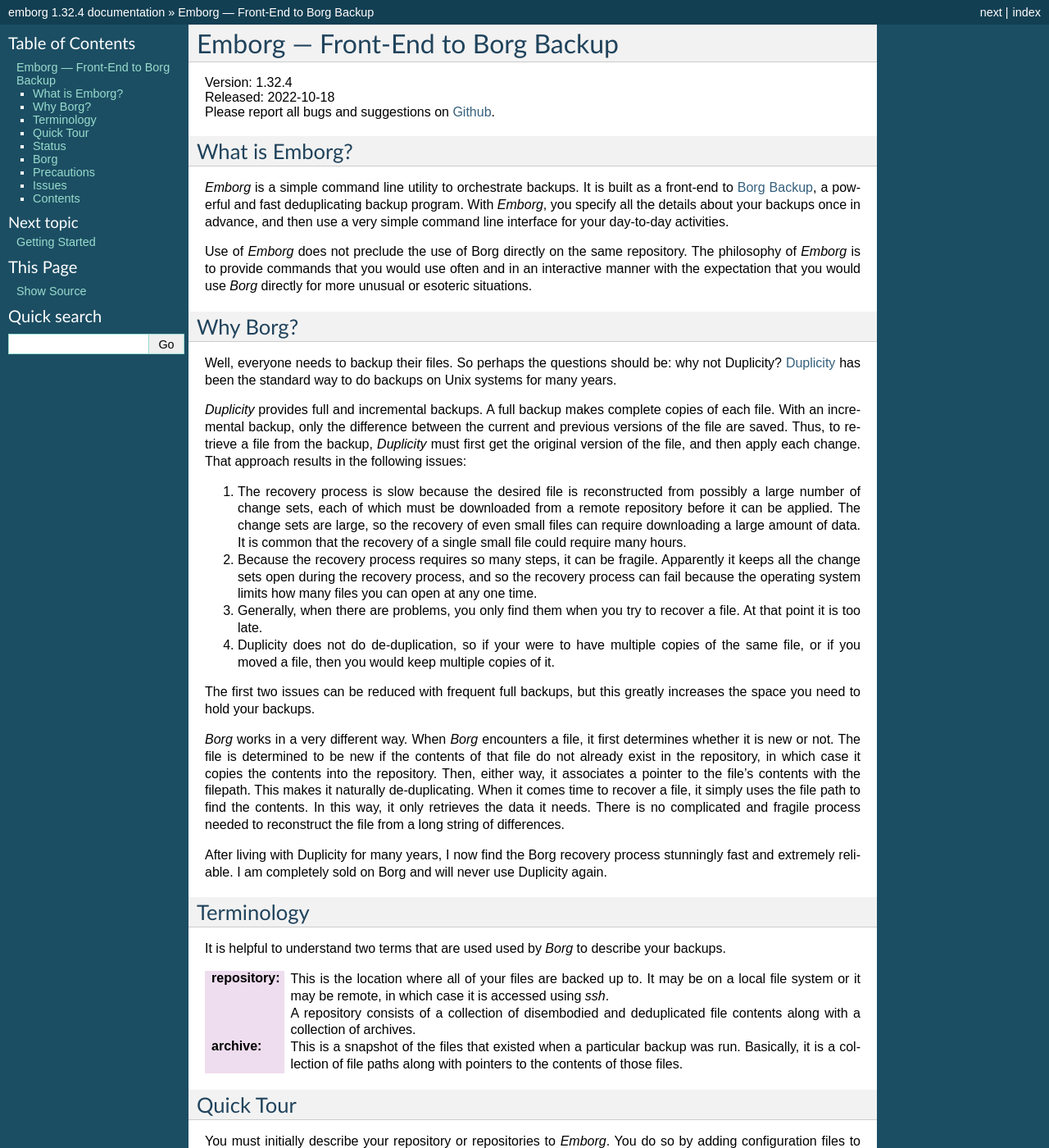
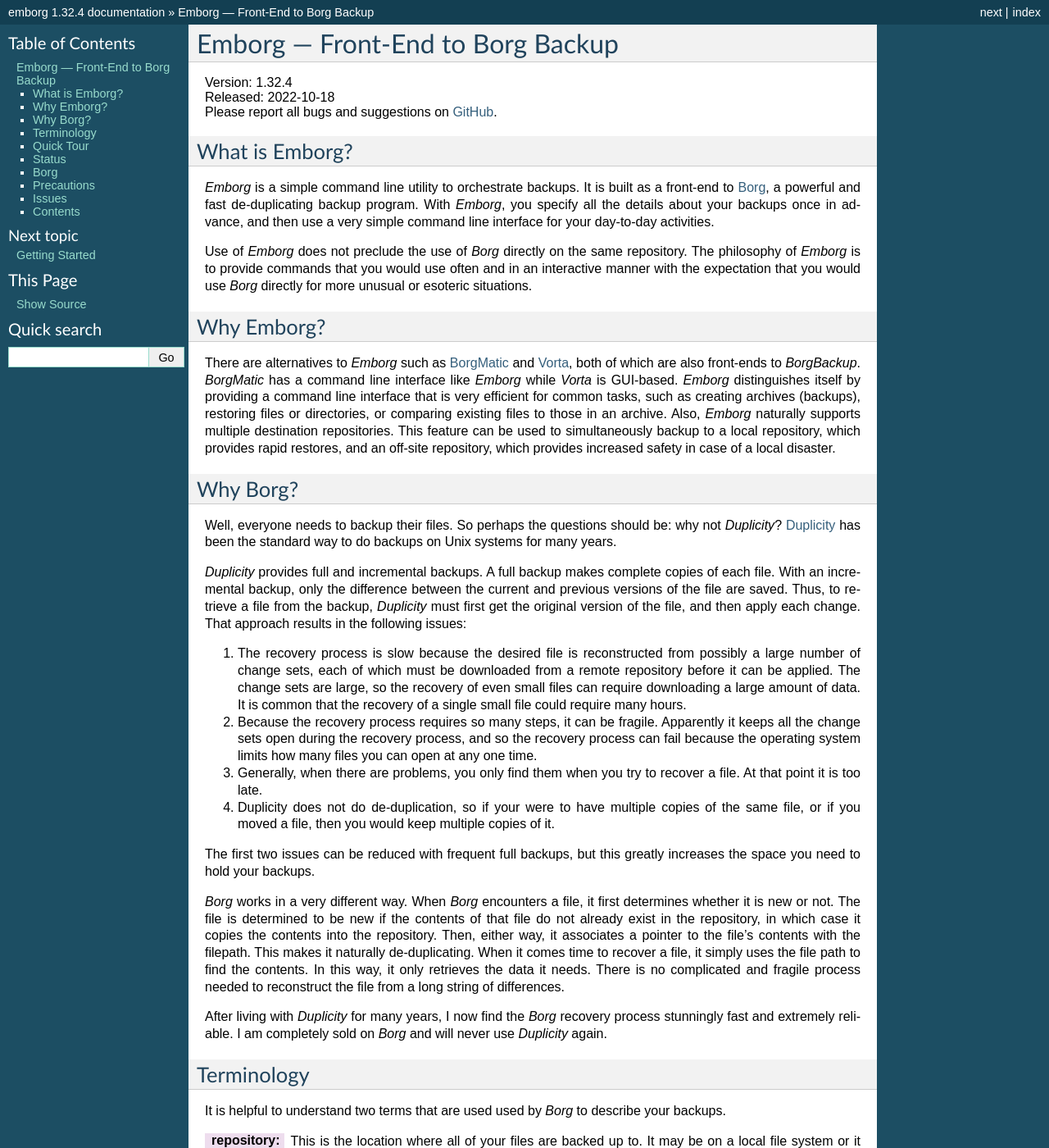
Before and after one commit to KenKundert/emborg, a Sphinx documentation site: the page built from doc/index.rst, in a window 1280 px wide and 1400 px high. Shown: the whole window at 82% size. Built offline with Sphinx 7.4.7, drawn with Linux system fonts in a browser that asks for light colours; some of the changed text lies outside the part shown.

Commit message:
refine the introductory page of the documentation

```diff
--- a/doc/index.rst
+++ b/doc/index.rst
@@ -5,31 +5,43 @@
 
 | Version: 1.32.4
 | Released: 2022-10-18
-| Please report all bugs and suggestions on
-  `Github <https://github.com/KenKundert/emborg/issues>`_.
+| Please report all bugs and suggestions on GitHub_.
 
 
 What is Emborg?
 ---------------
 
 *Emborg* is a simple command line utility to orchestrate backups. It is built as
-a front-end to `Borg Backup <https://borgbackup.readthedocs.io>`_, a powerful
-and fast deduplicating backup program.  With *Emborg*, you specify all the
-details about your backups once in advance, and then use a very simple command
-line interface for your day-to-day activities.
+a front-end to Borg_, a powerful and fast de-duplicating backup program.  With
+*Emborg*, you specify all the details about your backups once in advance, and
+then use a very simple command line interface for your day-to-day activities.
 
-Use of *Emborg* does not preclude the use of Borg directly on the same
+Use of *Emborg* does not preclude the use of *Borg* directly on the same
 repository.  The philosophy of *Emborg* is to provide commands that you would
 use often and in an interactive manner with the expectation that you would use
 *Borg* directly for more unusual or esoteric situations.
+
+
+Why Emborg?
+-----------
+
+There are alternatives to *Emborg* such as BorgMatic_ and Vorta_, both of which
+are also front-ends to *BorgBackup*.  *BorgMatic* has a command line interface
+like *Emborg* while *Vorta* is GUI-based.  *Emborg* distinguishes itself by
+providing a command line interface that is very efficient for common tasks, such
+as creating archives (backups), restoring files or directories, or comparing
+existing files to those in an archive.  Also, *Emborg* naturally supports
+multiple destination repositories.  This feature can be used to simultaneously
+backup to a local repository, which provides rapid restores, and an off-site
+repository, which provides increased safety in case of a local disaster.
 
 
 Why Borg?
 ---------
 
 Well, everyone needs to backup their files. So perhaps the questions should be:
-why not Duplicity?  `Duplicity <http://duplicity.nongnu.org>`_ has been the
-standard way to do backups on Unix systems for many years.
+why not *Duplicity*?  Duplicity_ has been the standard way to do backups on Unix
+systems for many years.
 
 *Duplicity* provides full and incremental backups. A full backup makes complete
 copies of each file. With an incremental backup, only the difference between the
@@ -69,9 +81,9 @@
 There is no complicated and fragile process needed to reconstruct the file from
 a long string of differences.
 
-After living with Duplicity for many years, I now find the Borg recovery process
-stunningly fast and extremely reliable.  I am completely sold on Borg and will
-never use Duplicity again.
+After living with *Duplicity* for many years, I now find the *Borg* recovery
+process stunningly fast and extremely reliable.  I am completely sold on *Borg*
+and will never use *Duplicity* again.
 
 
 Terminology
@@ -176,7 +188,7 @@
     $ emborg manifest
     $ emborg files
 
-You can restrict the listing to those file contained in the current working
+You can restrict the listing to those files contained in the current working
 directory using:
 
 .. code-block:: bash
@@ -271,7 +283,7 @@
 on either the client or the server machine that notifies you if your back-ups
 have not completed successfully in a specified period of time.  In addition,
 *Emborg* can be configured to update monitoring services such as
-`healthchecks.io <https://healthchecks.io>`_ with the status of the backups.
+HealthChecks.io_ with the status of the backups.
 
 
 Borg
@@ -290,11 +301,10 @@
 passphrase in a safe place (run 'borg key export' to extract the encryption
 keys).  This is very important.  If the only copy of the encryption credentials
 are on the disk being backed up and if that disk were to fail you would not be
-able to access your backups. I recommend the use of `SpareKeys
-<https://github.com/kalekundert/sparekeys>`_ as a way of assuring that you
-always have access to the essential information, such as your Borg passphrase
-and keys, that you would need to get started after a catastrophic loss of your
-disk.
+able to access your backups. I recommend the use of SpareKeys_ as a way of
+assuring that you always have access to the essential information, such as your
+*Borg* passphrase and keys, that you would need to get started after
+a catastrophic loss of your disk.
 
 If you keep the passphrase in an *Emborg* configuration file then you should set
 the permissions for that file so that it is not readable by others:
@@ -304,18 +314,16 @@
    chmod 600 ~/.config/emborg/*
 
 Better is to simply not store the passphrase in *Emborg* configuration files.
-You can use the *passcommand* setting for this, or you can use
-`Avendesora <https://avendesora.readthedocs.io>`_, which is a flexible password
-management system. The interface to *Avendesora* is already built in to
-*Emborg,* but its use is optional (it need not be installed).
+You can use the *passcommand* setting for this, or you can use Avendesora_,
+which is a flexible password management system. The interface to *Avendesora* is
+already built in to *Emborg,* but its use is optional (it need not be
+installed).
 
 It is also best, if it can be arranged, to keep your backups at a remote site so
 that your backups do not get destroyed in the same disaster, such as a fire or
-flood, that claims your original files. One option is `rsync.net
-<https://www.rsync.net/products/attic.html>`_. Another is `BorgBase
-<https://www.borgbase.com>`_. I have experience with both, and both seem quite
-good.  One I have not tried is `Hetzner
-<https://www.hetzner.com/storage/storage-box>`_.
+flood, that claims your original files. One option is RSync_.  Another is
+BorgBase_.  I have experience with both, and both seem quite good.  One I have
+not tried is Hetzner_.
 
 Finally, it is a good idea to practice a recovery. Pretend that you have lost
 all your files and then see if you can do a restore from backup. Doing this and
@@ -326,8 +334,7 @@
 Issues
 ------
 
-Please ask questions or report problems on
-`Github <https://github.com/KenKundert/emborg/issues>`_.
+Please ask questions or report problems on GitHub_.
 
 
 Contents
@@ -346,3 +353,15 @@
    releases
 
 * :ref:`genindex`
+
+.. _Borg: https://borgbackup.readthedocs.io
+.. _BorgMatic: https://torsion.org/borgmatic
+.. _Vorta: https://github.com/borgbase/vorta
+.. _Duplicity: http://duplicity.nongnu.org
+.. _HealthChecks.io: https://healthchecks.io
+.. _SpareKeys: https://github.com/kalekundert/sparekeys
+.. _Avendesora: https://avendesora.readthedocs.io
+.. _RSync: https://www.rsync.net/products/attic.html
+.. _BorgBase: https://www.borgbase.com
+.. _Hetzner: https://www.hetzner.com/storage/storage-box
+.. _GitHub: https://github.com/KenKundert/emborg/issues
--- a/doc/releases.rst
+++ b/doc/releases.rst
@@ -6,7 +6,7 @@
 | Version: 1.32.4
 | Released: 2022-10-18
 
-- Added :ref:`compare` command.
+- Added :ref:`compare <compare>` command.
 - Added :ref:`manage_diffs_cmd` and :ref:`report_diffs_cmd` settings.
 - Allow ~/.config/emborg to always hold settings files if user prefers.
 
```
Also changed, not shown: other parts of doc/index.rst (+4 -5 lines).
